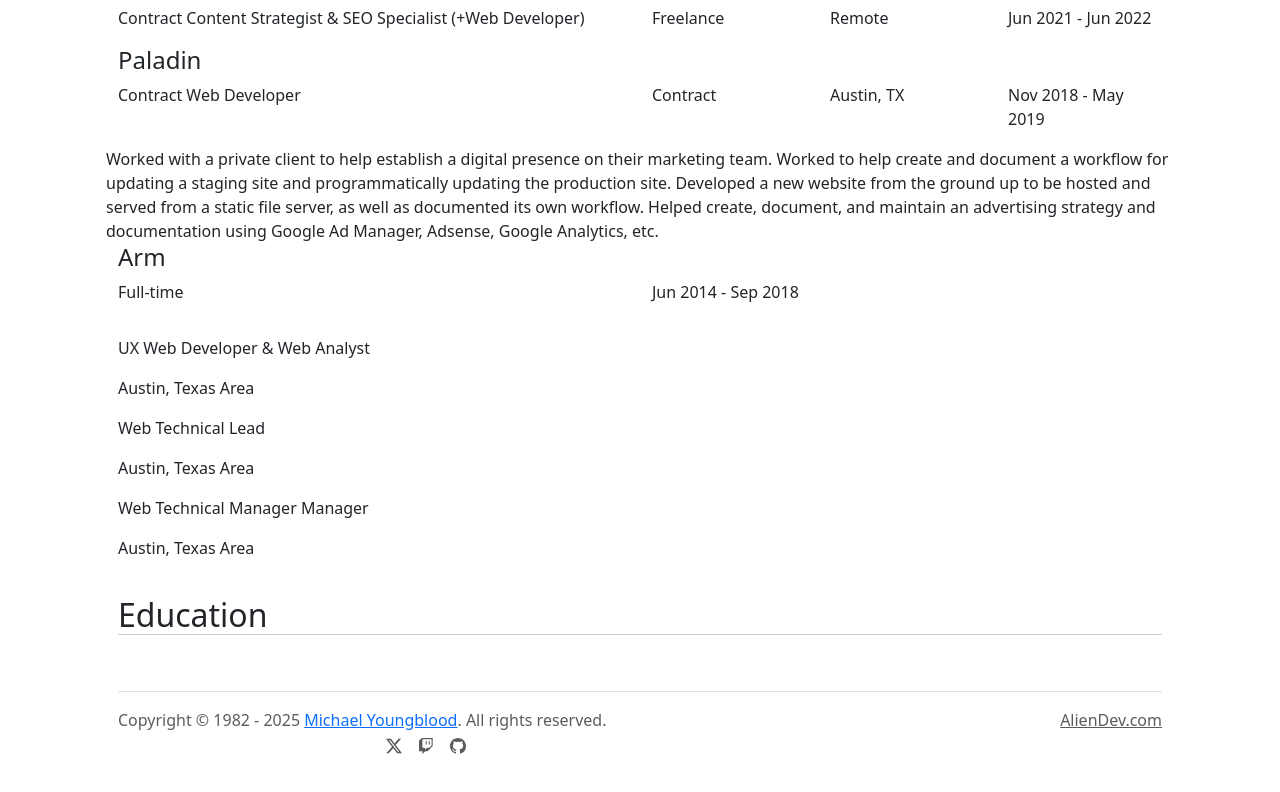
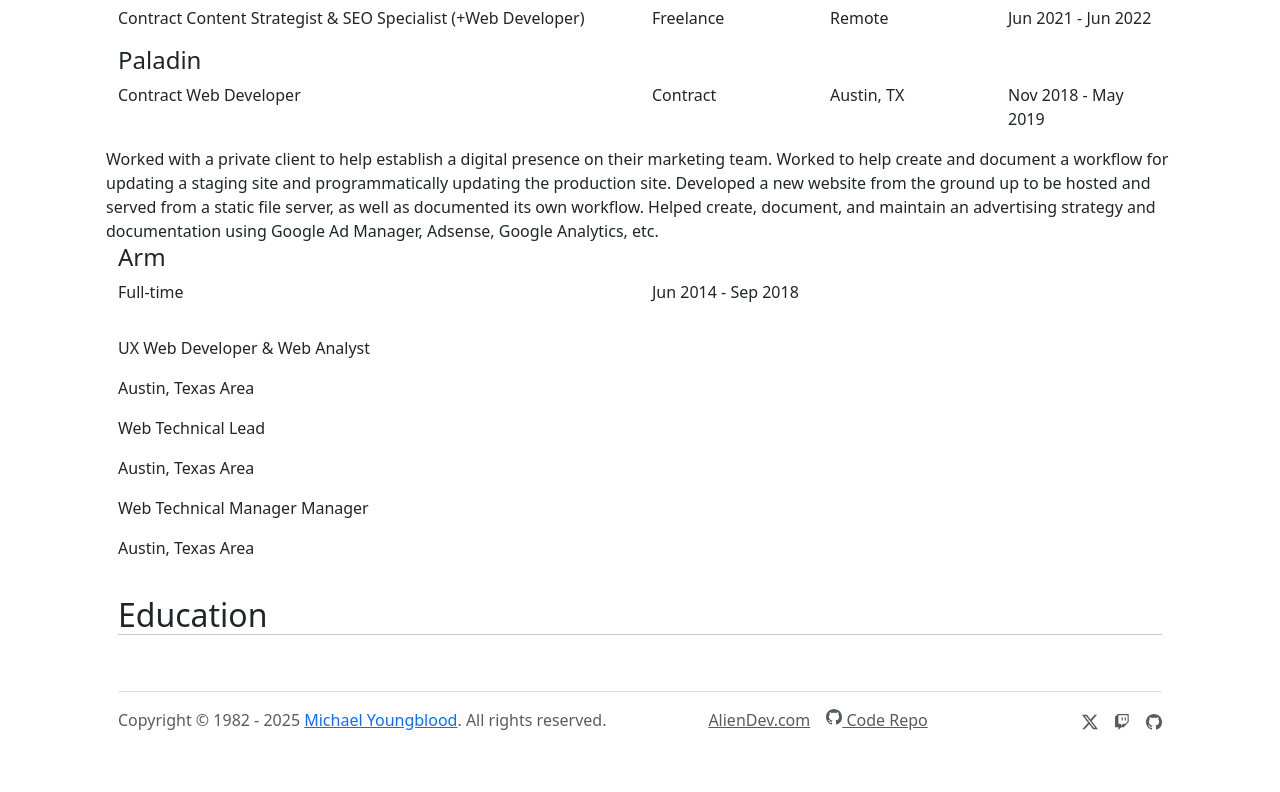
Before and after one commit to aliendev/Michael-Youngblood_com, a Next.js app: page /resume in a window 1280 px wide. Shown: the part 687-1479 px from the top of the page. Built offline with nearby package versions, Linux system fonts and the light colour scheme.

Commit message:
added link fixing #4 and moved icons fixing #5

```diff
--- a/components/footer.js
+++ b/components/footer.js
@@ -16,13 +16,14 @@
               {/* TODO: Add SVG logo for me. */}
               {/* <svg class="bi" width="30" height="24"><use xlink:href="#bootstrap"></use></svg> */}
             {/*</a> */}
-            <span class="mb-3 mb-md-0 text-muted">Copyright &copy; 1982 - {currentYear} <a href="/">Michael Youngblood</a>. All rights reserved.</span>
+            <span class="mb-4 mb-md-0 text-muted">Copyright &copy; 1982 - {currentYear} <a href="/">Michael Youngblood</a>. All rights reserved.</span>
           </div>
 
-          <ul class="nav col-md-4 justify-content-end list-unstyled d-flex">
+          <ul class="nav col-md-3 justify-content-end list-unstyled d-flex">
             <li class="ms-3"><Link className="text-muted" href="https://aliendev.com">AlienDev.com</Link></li>
+            <li class="ms-3"><Link className="text-muted" href="https://github.com/aliendev/Michael-Youngblood_com"><Github title='Code Repo for Michael-Youngblood.com' className='align-text-top' /> Code Repo</Link></li>
           </ul>
-          <ul class="nav col-md-4 justify-content-end list-unstyled d-flex">
+          <ul class="nav col-md-2 justify-content-end list-unstyled d-flex">
             <li class="ms-3"><Link className="text-muted" href="https://x.com/aliendev2"><TwitterX title='AlienDev on Twitter'/></Link></li>
             <li class="ms-3"><Link className="text-muted" href="https://www.twitch.tv/aliendev2"><Twitch title='AlienDev on Twitch' /></Link></li>
             <li class="ms-3"><Link className="text-muted" href="https://github.com/aliendev"><Github title='Michael Youngblood on Github' /></Link></li>
```
